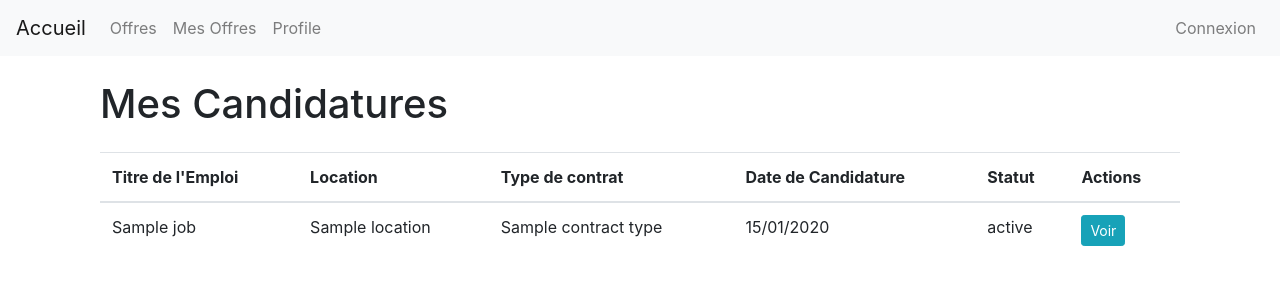
After one commit to MandfredGRONDIN/indeedjango, a Django app: template jobs/templates/my_apply.html in a window 1280 px wide. The commit adds this page. Shown: the top 300 px of the page. Run offline with Django 5.2, Linux system fonts and the light colour scheme; the template is opened without the code that fills it: most values are stand-ins (such as "Sample title", 1, 10 or a date in 2020); some libraries are stand-ins or nearby versions.

Commit message:
add jobs & my-apply to list job i apply

```diff
--- a/authentification/templates/base.html
+++ b/authentification/templates/base.html
@@ -24,6 +24,9 @@
             <ul class="navbar-nav">
                 <li>
                     <a class="nav-link" href="{% url 'job_list' %}">Offres</a>
+                </li>
+                <li>
+                    <a class="nav-link" href="{% url 'my_applications' %}">Mes Offres</a>
                 </li>
                 <li>
                     <a class="nav-link" href="{% url 'profile' %}">Profile</a>
--- /dev/null
+++ b/jobs/templates/my_apply.html
@@ -0,0 +1,38 @@
+{% extends "base.html" %}
+
+{% block content %}
+<div class="container mt-4">
+    <h1 class="mb-4">Mes Candidatures</h1>
+
+    <table class="table">
+        <thead>
+            <tr>
+                <th scope="col">Titre de l'Emploi</th>
+                <th scope="col">Location</th>
+                <th scope="col">Type de contrat</th>
+                <th scope="col">Date de Candidature</th>
+                <th scope="col">Statut</th>
+                <th scope="col">Actions</th>
+            </tr>
+        </thead>
+        <tbody>
+            {% for application in applications %}
+                <tr>
+                    <td>{{ application.job.title }}</td>
+                    <td>{{ application.job.location }}</td>
+                    <td>{{ application.job.contract_type.name }}</td>
+                    <td>{{ application.application_date|date:"d/m/Y" }}</td>
+                    <td>{{ application.get_status_display }}</td>
+                    <td>
+                        <a href="{% url 'job_detail' application.job.pk %}" class="btn btn-info btn-sm">Voir</a>
+                    </td>
+                </tr>
+            {% empty %}
+                <tr>
+                    <td colspan="6" class="text-center">Vous n'avez pas encore postulé à des emplois.</td>
+                </tr>
+            {% endfor %}
+        </tbody>
+    </table>
+</div>
+{% endblock %}
--- a/jobs/urls.py
+++ b/jobs/urls.py
@@ -1,8 +1,9 @@
 from django.urls import path
-from .views import JobListView, JobDetailView, JobApplyView
+from .views import JobListView, JobDetailView, JobApplyView, MyApplicationsView
 
 urlpatterns = [
     path('job/', JobListView.as_view(), name='job_list'),
+    path('my_apply/', MyApplicationsView.as_view(), name='my_applications'),
     path('job/<int:pk>/', JobDetailView.as_view(), name='job_detail'),
     path('job/<int:pk>/apply/', JobApplyView.as_view(), name='job_apply'),
 ]
```
Also changed, not shown: jobs/templates/job_detail.html (+6 -1 lines), jobs/views.py (+13 -2 lines).
